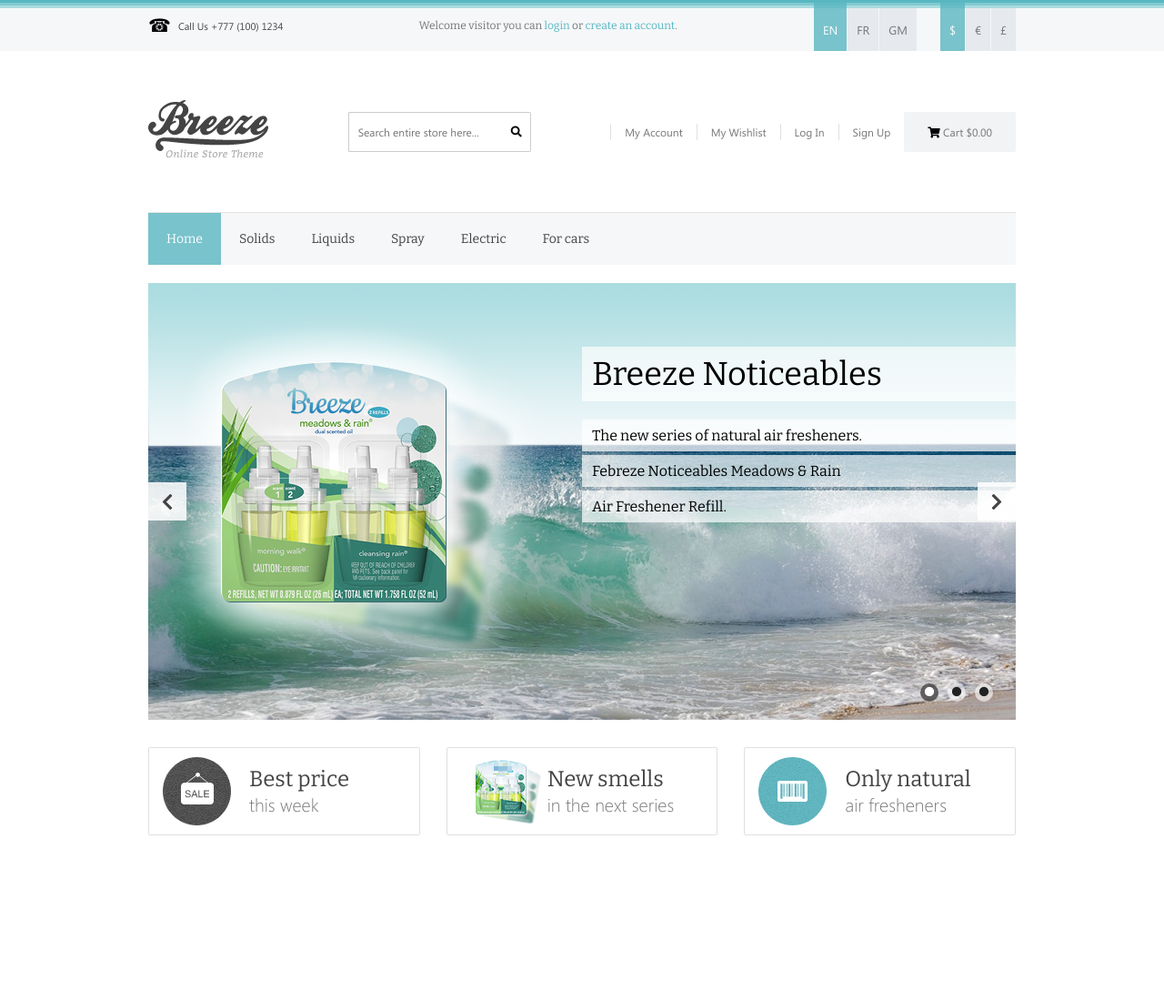
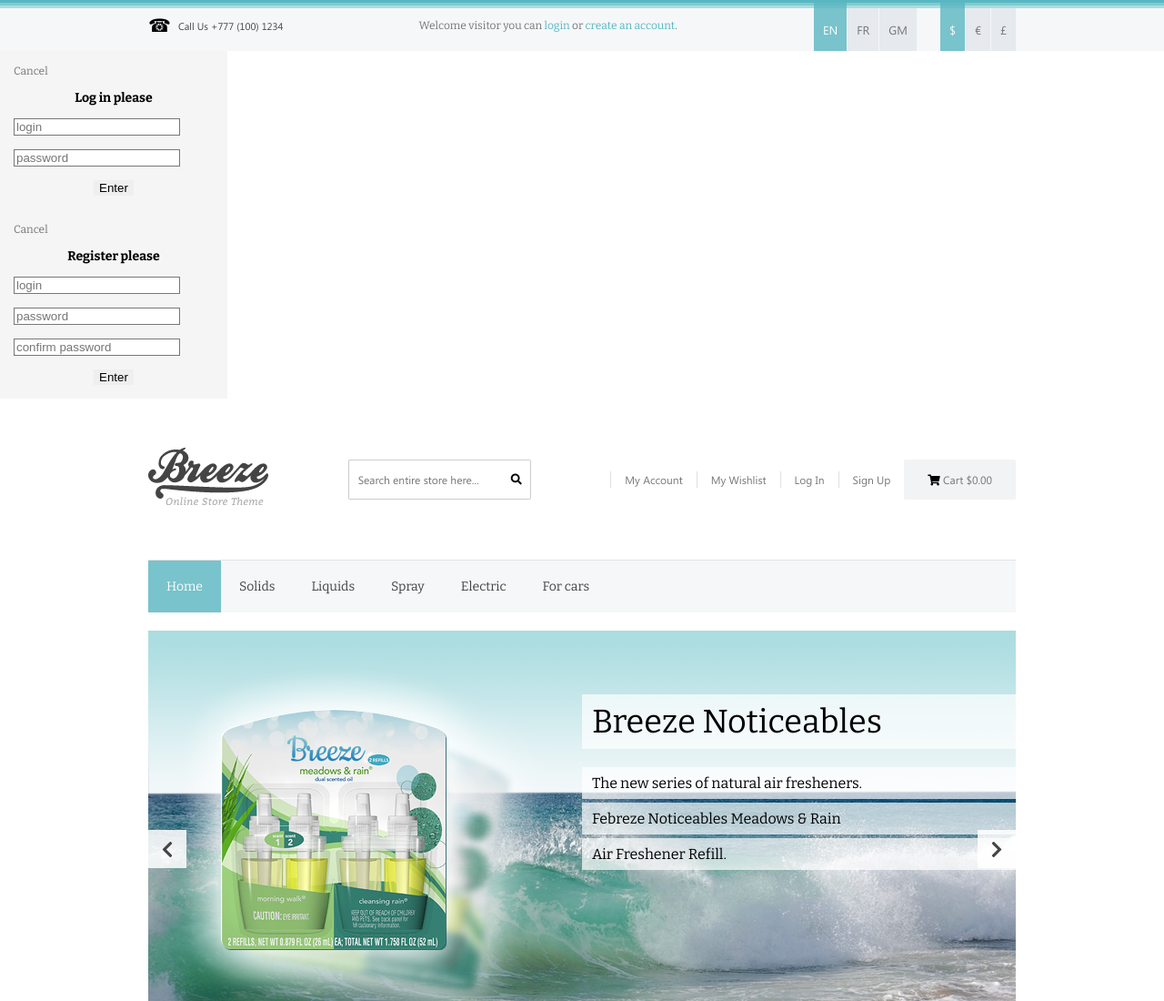
Before and after one commit to alexmay112/Breeze, a website: page index.html in a window 1280 px wide. Shown: the top 1100 px of the page at 91% size. Before the commit the page ends 958 px from the top, so only its background shows below. Drawn offline with nearby package versions, Linux system fonts and the light colour scheme; files whose address does not match are found by name.

Commit message:
add login and register forms

```diff
--- a/index.html
+++ b/index.html
@@ -36,6 +36,7 @@
                         or
                         <a href="#" class="authorization__create-account">create an account</a>.
                     </p>
+
                 </div>
                 <div class="toggler">
                     <ul class="toggler__lang">
@@ -69,6 +70,53 @@
                 </div>
             </div>
         </div>
+
+        <div class="login-popup">
+            <a href="#" class="login-popup__cancel">Cancel</a>
+            <form action="#" class="login-form" method="POST">
+                <h3 class="login-form__title">Log in please</h3>
+                <input
+                    class="login-form__name"
+                    type="text"
+                    name="login"
+                    placeholder="login"
+                    required="required">
+                <input
+                    class="login-form__password"
+                    type="password"
+                    name="password"
+                    placeholder="password"
+                    required="required">
+                <input class="login-form__submit" type="submit" value="Enter">
+            </form>
+        </div>
+
+        <div class="register-popup">
+            <a href="#" class="register-form__cancel">Cancel</a>
+            <form action="#" class="register-form" method="POST">
+                <h3 class="register-form__title">Register please</h3>
+                <input
+                    class="register-form__name"
+                    type="text"
+                    name="login"
+                    placeholder="login"
+                    required="required">
+                <input
+                    class="register-form__password"
+                    type="password"
+                    name="password"
+                    placeholder="password"
+                    required="required">
+                <input
+                    class="register-form__confirm-password"
+                    type="password"
+                    name="password"
+                    placeholder="confirm password"
+                    required="required">
+                <input class="register-form__submit" type="submit" value="Enter">
+            </form>
+        </div>
+
         <header class="header">
             <div class="container">
                 <div class="header__top">
@@ -199,31 +247,15 @@
             </div>
         </header>
 
-        <!-- <nav class="navbar">
-            <button class="navbar-toggler">
-                <span class="navbar-toggler-icon"></span>
-            </button>
-            <ul class="navbar-nav">
-                <li class="nav-item">
-                    <a class="nav-link" href="#">Home</a>
-                </li>
-                <li class="nav-item">
-                    <a class="nav-link" href="#">Solids</a>
-                </li>
-                <li class="nav-item">
-                    <a class="nav-link" href="#">Liquids</a>
-                </li>
-                <li class="nav-item">
-                    <a class="nav-link" href="#">Spray</a>
-                </li>
-                <li class="nav-item">
-                    <a class="nav-link" href="#">Electric</a>
-                </li>
-                <li class="nav-item">
-                    <a class="nav-link" href="#">For cars</a>
-                </li>
-            </ul>
-        </nav> -->
+        <!-- <nav class="navbar"> <button class="navbar-toggler"> <span
+        class="navbar-toggler-icon"></span> </button> <ul class="navbar-nav"> <li
+        class="nav-item"> <a class="nav-link" href="#">Home</a> </li> <li
+        class="nav-item"> <a class="nav-link" href="#">Solids</a> </li> <li
+        class="nav-item"> <a class="nav-link" href="#">Liquids</a> </li> <li
+        class="nav-item"> <a class="nav-link" href="#">Spray</a> </li> <li
+        class="nav-item"> <a class="nav-link" href="#">Electric</a> </li> <li
+        class="nav-item"> <a class="nav-link" href="#">For cars</a> </li> </ul> </nav>
+        -->
 
         <script src="assets/js/libs.js"></script>
         <script src="assets/js/main.js"></script>
--- /dev/null
+++ b/src/sass/layout/_login-register.scss
@@ -0,0 +1,28 @@
+.login-popup,
+.register-popup {
+    width: 250px;
+    padding: 15px;
+    background-color: #f5f5f5;
+
+}
+.login-form,
+.register-form {
+    text-align: center;
+    &__confirm-password,
+    &__name,
+    &__password,
+    &__title {
+        display: block;
+        max-width: 100%;
+    }
+    &__title {
+        text-align: center;
+    }
+    &__confirm-password,
+    &__name,
+    &__password {
+        margin-bottom: 15px;
+        border: 1px solid #777777;
+    }
+
+}
--- a/src/sass/main.scss
+++ b/src/sass/main.scss
@@ -12,3 +12,4 @@
 
  @import 'layout/topper';
  @import 'layout/header';
+ @import 'layout/login-register';
```
Also changed, not shown: assets/css/main.css.
